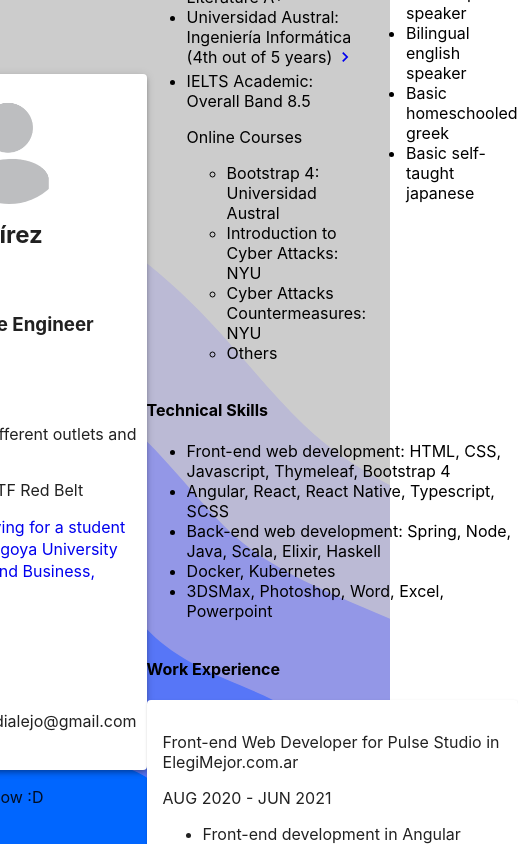
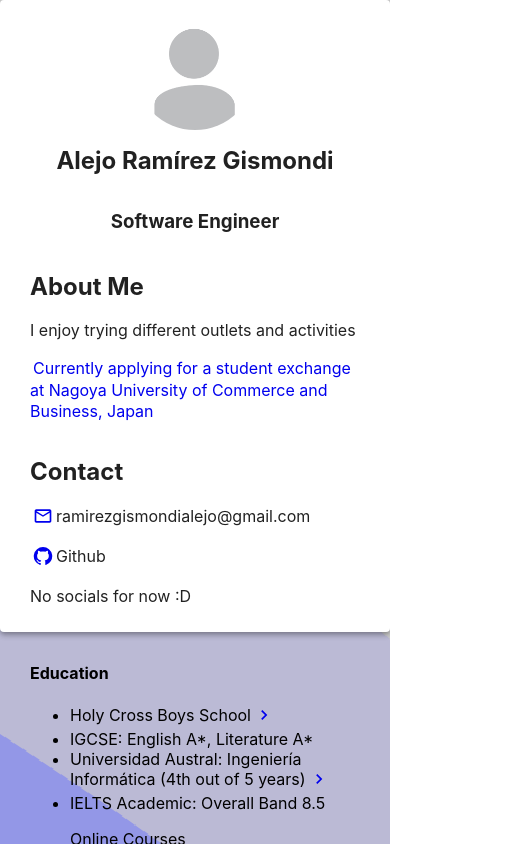
Before and after one commit to AlejoRamirezGismondi/cv, a React (Create React App) app: page / in a window 390 px wide. Shown: the top 844 px of the page, 518 px wide, since content can reach past the window. Built offline with nearby package versions, Linux system fonts and the light colour scheme.

Commit message:
responsive

```diff
--- a/src/Resume/Resume.css
+++ b/src/Resume/Resume.css
@@ -36,7 +36,7 @@ a {
     align-items: center;
     flex-direction: column;
     width: 100%;
-    height: 80vh;
+    min-height: 80vh;
     padding: 10px;
 }
 
@@ -48,9 +48,6 @@ a {
     max-height: 120px;
     max-width: 120px;
     border-radius: 50%;
-    /*border-width: 1px;*/
-    /*border-color: black;*/
-    /*border-style: solid;*/
 }
 
 .title-container {
@@ -69,6 +66,7 @@ a {
     flex-direction: column;
     justify-content: center;
     align-items: center;
+    padding: 10px;
 }
 
 .container {
@@ -98,3 +96,34 @@ a {
 .work-experience {
     height: 100%;
 }
+
+@media screen and (max-width: 900px) {
+
+    .root {
+        height: auto;
+    }
+
+    .content {
+        flex-direction: column;
+        height: auto;
+    }
+
+    .left-content {
+        flex: none;
+    }
+
+    .left-paper {
+        height: 100%;
+        min-height: auto;
+        padding: 10px 30px;
+    }
+
+    .right-content {
+        flex: none;
+        padding: 10px 30px;
+    }
+
+    .container {
+        flex-direction: column;
+    }
+}
--- a/src/Resume/Resume.tsx
+++ b/src/Resume/Resume.tsx
@@ -20,7 +20,6 @@ const Resume = () => {
             <div className={'left-paper-section'}>
               <h2>About Me</h2>
               <p>I enjoy trying different outlets and activities</p>
-              <p>Tae-Kwon-Do ITF Red Belt</p>
               <p><a href={'https://mba.nucba.ac.jp/en/ranking/'}>Currently applying for a student exchange at Nagoya University of Commerce and Business, Japan</a></p>
             </div>
             <div className={'left-paper-section'}>
@@ -55,6 +54,7 @@ const Resume = () => {
               <h4>Skills</h4>
               <ul>
                 <li>Exceptionally organized and responsible</li>
+                <li>Tae-Kwon-Do ITF Red Belt</li>
                 <li>Native spanish speaker</li>
                 <li>Bilingual english speaker</li>
                 <li>Basic homeschooled greek</li>
```
